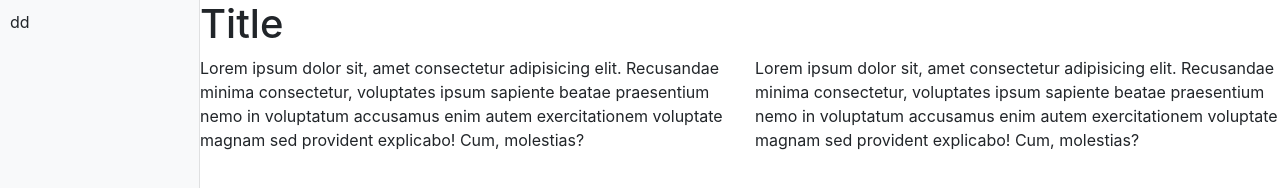
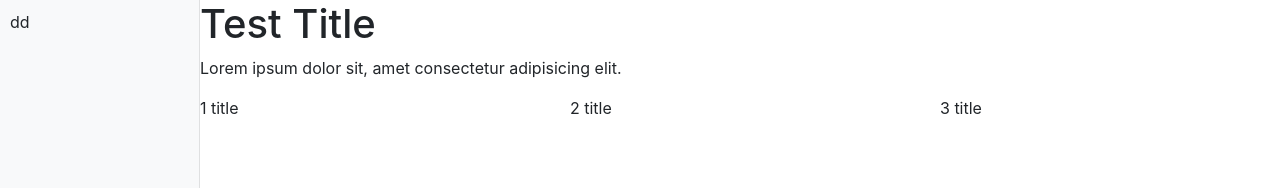
Before and after one commit to Djabrail/constructor, a website built with webpack: page src/index.html in a window 1280 px wide. Shown: the top 188 px of the page. Built offline with nearby package versions, Linux system fonts and the light colour scheme.

Commit message:
add model

```diff
--- a/src/index.html
+++ b/src/index.html
@@ -15,31 +15,7 @@
   <body>
     <div id="app" class="container-fluid">
       <div id="panel" class="bg-light sidebar">dd</div>
-      <div id="site" class="content">
-        <div class="row">
-          <div class="col-sm">
-            <h1>Title</h1>
-          </div>
-        </div>
-        <div class="row">
-          <div class="col-sm">
-            <p>
-              Lorem ipsum dolor sit, amet consectetur adipisicing elit.
-              Recusandae minima consectetur, voluptates ipsum sapiente beatae
-              praesentium nemo in voluptatum accusamus enim autem exercitationem
-              voluptate magnam sed provident explicabo! Cum, molestias?
-            </p>
-          </div>
-          <div class="col-sm">
-            <p>
-              Lorem ipsum dolor sit, amet consectetur adipisicing elit.
-              Recusandae minima consectetur, voluptates ipsum sapiente beatae
-              praesentium nemo in voluptatum accusamus enim autem exercitationem
-              voluptate magnam sed provident explicabo! Cum, molestias?
-            </p>
-          </div>
-        </div>
-      </div>
+      <div id="site" class="content"></div>
     </div>
   </body>
 </html>
--- a/src/index.js
+++ b/src/index.js
@@ -1 +1,44 @@
+import { model } from "./model";
 import "./styles/main.css";
+
+model.forEach(block => {
+  let html;
+  if (block.type === "title") {
+    html = title(block);
+  } else if (block.type === "text") {
+    html = text(block);
+  } else if (block.type === "textColumns") {
+    html = textColumns(block);
+  }
+
+  document.querySelector("#site").insertAdjacentHTML("beforeend", html);
+});
+
+function title(block) {
+  return `
+  <div class="row">
+    <div class="col-sm">
+        <h1>${block.value}</h1>
+    </div>
+  </div>`;
+}
+
+function text(block) {
+  return `
+  <div class="row">
+    <div class="col-sm">
+        <p>${block.value}</p>
+    </div>
+  </div>`;
+}
+
+function textColumns(block) {
+  const html = block.value.map(item => {
+    return `
+      <div class="col-sm">
+        <p>${item}</p>
+      </div>`;
+  });
+
+  return `<div class="row">${html.join("")}</div>`;
+}
--- /dev/null
+++ b/src/model.js
@@ -0,0 +1,17 @@
+export const model = [
+  {
+    type: "title",
+    value: "Test Title",
+    options: {}
+  },
+  {
+    type: "text",
+    value: "Lorem ipsum dolor sit, amet consectetur adipisicing elit.",
+    options: {}
+  },
+  {
+    type: "textColumns",
+    value: ["1 title", "2 title", "3 title"],
+    options: {}
+  }
+];
```
